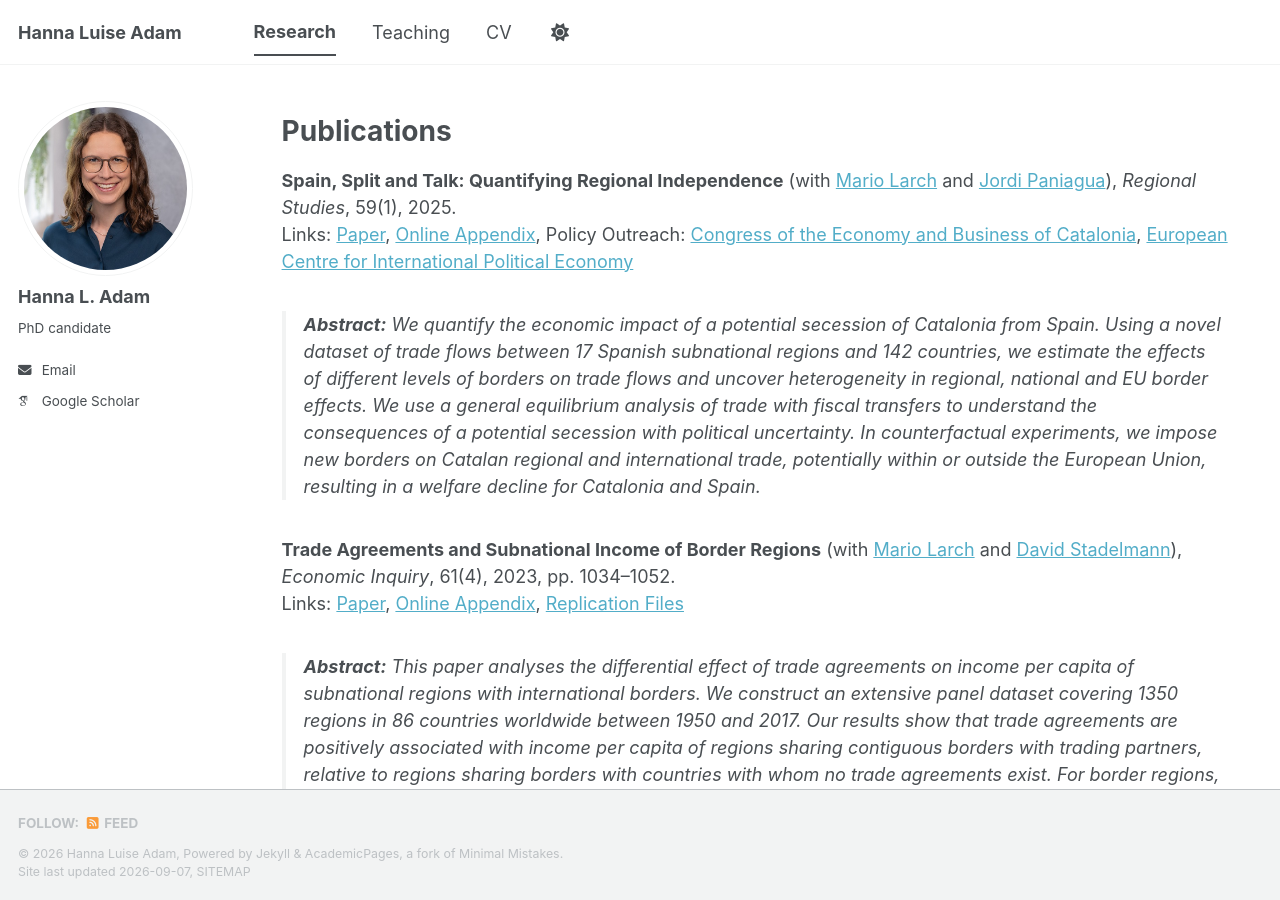
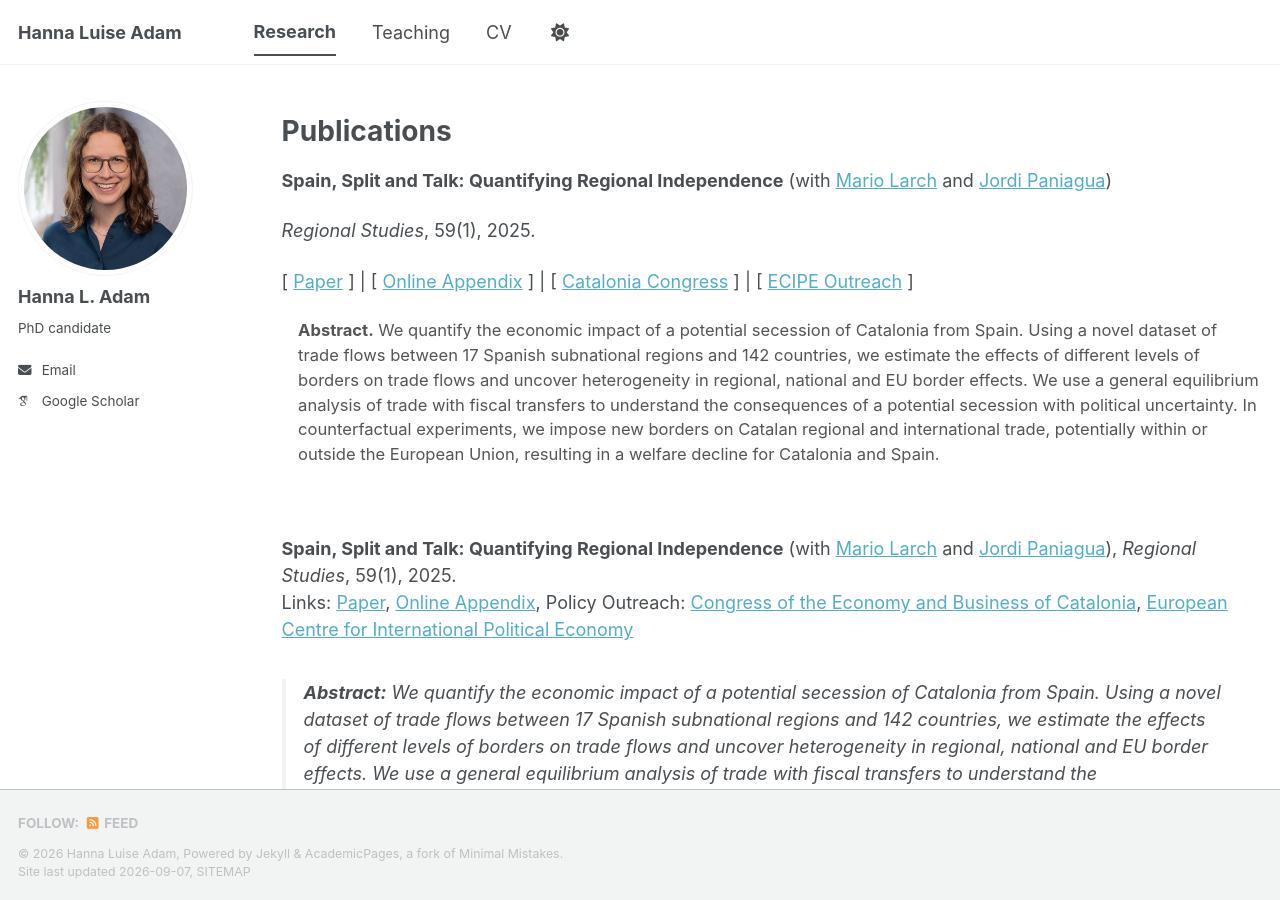
Before and after one commit to hanna-l-adam/hanna-l-adam.github.io, a Jekyll site: the page built from _pages/research.md, in a window 1280 px wide and 900 px high. Built offline with Jekyll 4.4.1, drawn with Linux system fonts in a browser that asks for light colours; some web fonts are replaced; a script bundle is joined from its source files by our own code; library files that are not in the unit come from our copies.

Commit message:
Update research.md

```diff
--- a/_pages/research.md
+++ b/_pages/research.md
@@ -8,6 +8,31 @@ redirect_from:
 ---
 
 # Publications
+
+**Spain, Split and Talk: Quantifying Regional Independence**
+(with <a href="https://www.ewf.uni-bayreuth.de/en/team/Prof_Mario_Larch/index.php" target="_blank">Mario Larch</a>
+and <a href="https://www.uv.es/jorpaso2/" target="_blank">Jordi Paniagua</a>)
+
+*Regional Studies*, 59(1), 2025.
+
+[
+<a href="https://www.uv.es/jorpaso2/papers/Spain_Split_talk_cesifo1_wp10742.pdf" target="_blank">Paper</a>
+] |
+[
+<a href="https://doi.org/10.1080/00343404.2024.2437501" target="_blank">Online Appendix</a>
+] |
+[
+<a href="https://gestio.coleconomistes.cat/MAILS/DOCS/12.Quantifying%20the%20Potencial%20Economic.pdf" target="_blank">Catalonia Congress</a>
+] |
+[
+<a href="https://ecipe.org/insights/spain-split-and-talk-quantifying-regional-independence/" target="_blank">ECIPE Outreach</a>
+]
+
+<div style="margin-left:1em; font-size:0.92em; color:#555;">
+<strong>Abstract.</strong> We quantify the economic impact of a potential secession of Catalonia from Spain. Using a novel dataset of trade flows between 17 Spanish subnational regions and 142 countries, we estimate the effects of different levels of borders on trade flows and uncover heterogeneity in regional, national and EU border effects. We use a general equilibrium analysis of trade with fiscal transfers to understand the consequences of a potential secession with political uncertainty. In counterfactual experiments, we impose new borders on Catalan regional and international trade, potentially within or outside the European Union, resulting in a welfare decline for Catalonia and Spain.
+</div>
+
+<br>
 
 **Spain, Split and Talk: Quantifying Regional Independence** (with <a href="https://www.ewf.uni-bayreuth.de/en/team/Prof_Mario_Larch/index.php" target="_blank">Mario Larch</a> and <a href="https://www.uv.es/jorpaso2/" target="_blank">Jordi Paniagua</a>), *Regional Studies*, 59(1), 2025.
 Links: <a href="https://www.uv.es/jorpaso2/papers/Spain_Split_talk_cesifo1_wp10742.pdf" target="_blank">Paper</a>, <a href="https://doi.org/10.1080/00343404.2024.2437501" target="_blank">Online Appendix</a>, Policy Outreach: <a href="https://gestio.coleconomistes.cat/MAILS/DOCS/12.Quantifying%20the%20Potencial%20Economic.pdf" target="_blank">Congress of the Economy and Business of Catalonia</a>, <a href="https://ecipe.org/insights/spain-split-and-talk-quantifying-regional-independence/" target="_blank">European Centre for International Political Economy</a>
```
